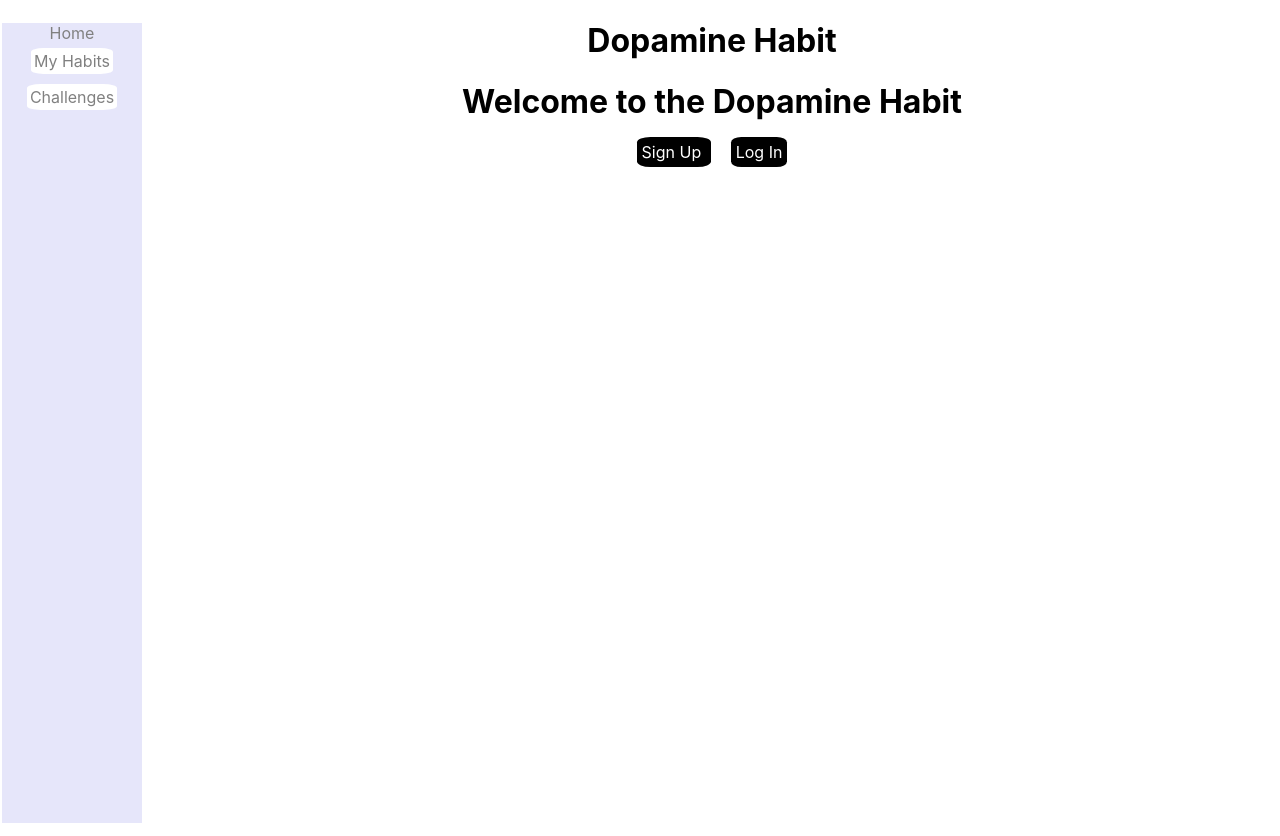
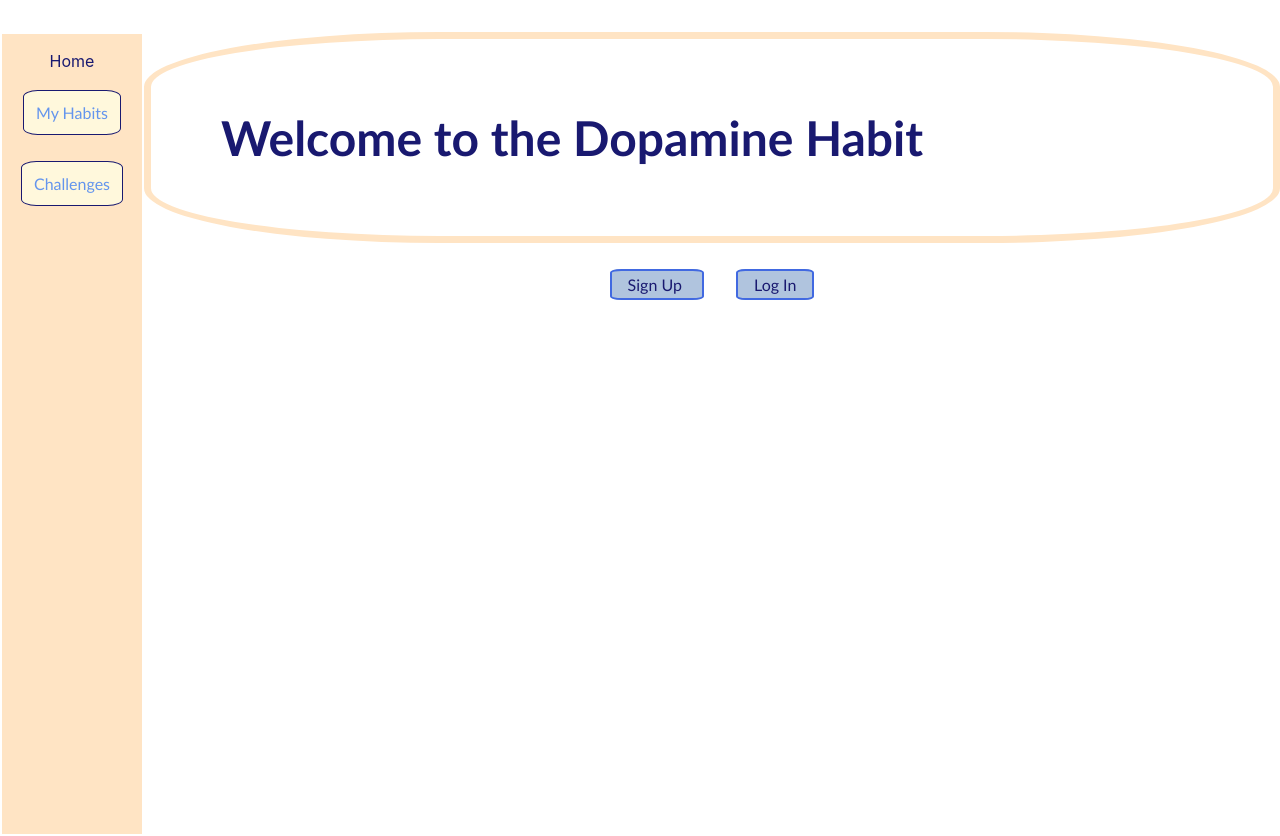
Before and after one commit to Shania810/dopamine-habit-client, a React (Create React App) app: page / in a window 1280 px wide. Built offline with nearby package versions, Linux system fonts and the light colour scheme.

Commit message:
add css to home page

```diff
--- a/src/App.js
+++ b/src/App.js
@@ -12,7 +12,6 @@ function App() {
   return (
     <div className="App">
       <NavBar />
-      <h1>Dopamine Habit</h1>
       <Routes>
         <Route path="/" element=<Home /> />
         <Route path="/signup" element=<Signup /> />
--- a/src/components/commons.js
+++ b/src/components/commons.js
@@ -2,7 +2,7 @@ import { Link } from 'react-router-dom'
 import styled from 'styled-components'
 
 export const Nav = styled.nav`
-  background-color: lavender;
+  background-color: bisque;
   float: left;
   display: flex;
   flex-direction: column;
@@ -13,23 +13,42 @@ export const Nav = styled.nav`
 `
 export const NavButton = styled(Link)`
   text-decoration: none;
-  padding: 3px;
-  margin: 5px;
-  border: 0.5 solid black;
+  font-family: optima;
+  border: 0.5px solid midnightblue;
+  padding: 12px;
+  margin: 13px;
   border-radius: 15%;
-  color: gray;
-  background-color: white;
+  color: cornflowerblue;
+  background-color: cornsilk;
 `
 export const Anchor = styled(Link)`
   text-decoration: none;
-  color: gray;
+  padding: 6px;
+  margin-top: 11px;
+  color: midnightblue;
 `
 export const Button = styled(Link)`
   text-decoration: none;
-  padding: 5px;
-  margin: 10px;
-  border: 2 dotted white;
-  color: white;
-  background-color: black;
-  border-radius: 18%;
+  font-size: 1em;
+  font-family: optima;
+  color: midnightblue;
+  background-color: lightsteelblue;
+  margin: 1em;
+  padding: 0.25em 1em;
+  border: 2px solid royalblue;
+  border-radius: 12%;
 `
+export const Title = styled.h1`
+  display: flex;
+  flex-direction: row;
+  font-family: optima;
+  font-weight: light;
+  font-size: 3em;
+  align-items: right;
+  border: 7px solid bisque;
+  border-radius: 26%;
+  padding: 70px;
+  margin: 20 80 20 20px;
+  color: midnightblue;
+  background-color: blanchealmond;
+`
--- a/src/pages/Home.js
+++ b/src/pages/Home.js
@@ -1,10 +1,10 @@
 import React from 'react'
-import { Button } from '../components/commons'
+import { Button, Title } from '../components/commons'
 
 export const Home = () => {
   return (
     <div>
-      <h1>Welcome to the Dopamine Habit</h1>
+      <Title> Welcome to the Dopamine Habit </Title>
       <Button to="/signup"> Sign Up </Button>
       <Button to="/login"> Log In </Button>
     </div>
```
